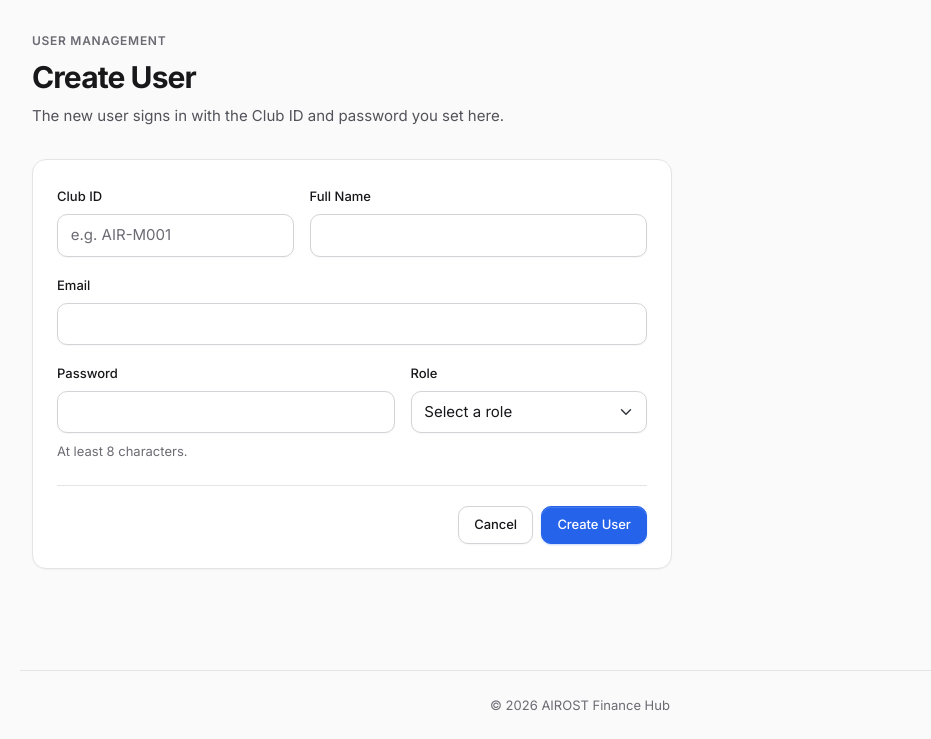
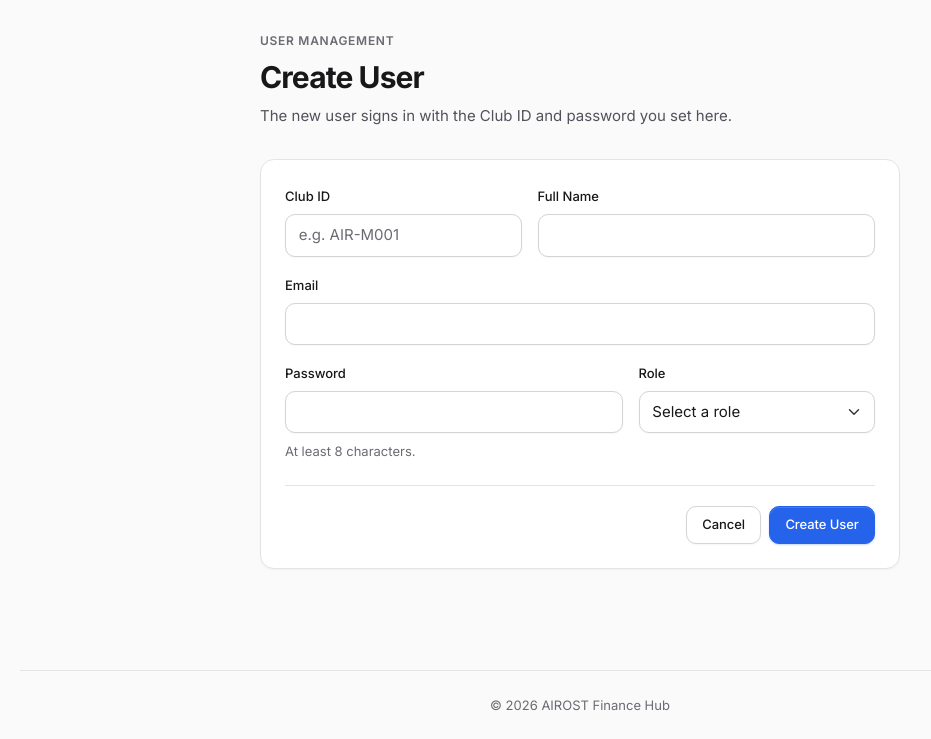
Before and after one commit to sleeplessLh/AIROST_FINANCE_HUB, a Flask app: page /admin/users/create in a window 1280 px wide. Shown: the part 61-800 px from the top of the page, without its empty margins (60-991 px from the left). Run offline with Flask 3, Linux system fonts and the light colour scheme; a user stored in the database is signed in; tables that the repository leaves empty hold one stand-in row (values such as "Sample post"); some libraries are stand-ins or nearby versions.

Commit message:
Center narrow form pages

```diff
--- a/static/apple.css
+++ b/static/apple.css
@@ -1112,9 +1112,10 @@ main:focus {
     letter-spacing: -0.01em;
 }
 
-/* 表单页：限制宽度，阅读与填写比较舒服 */
+/* 表单页：限制宽度，阅读与填写比较舒服；margin-inline: auto 让表单栏在页面中间 */
 .narrow {
     max-width: var(--form-max);
+    margin-inline: auto;
 }
 
 /* ---------- 登录、Setup Admin：置中的卡片 ---------- */
```
